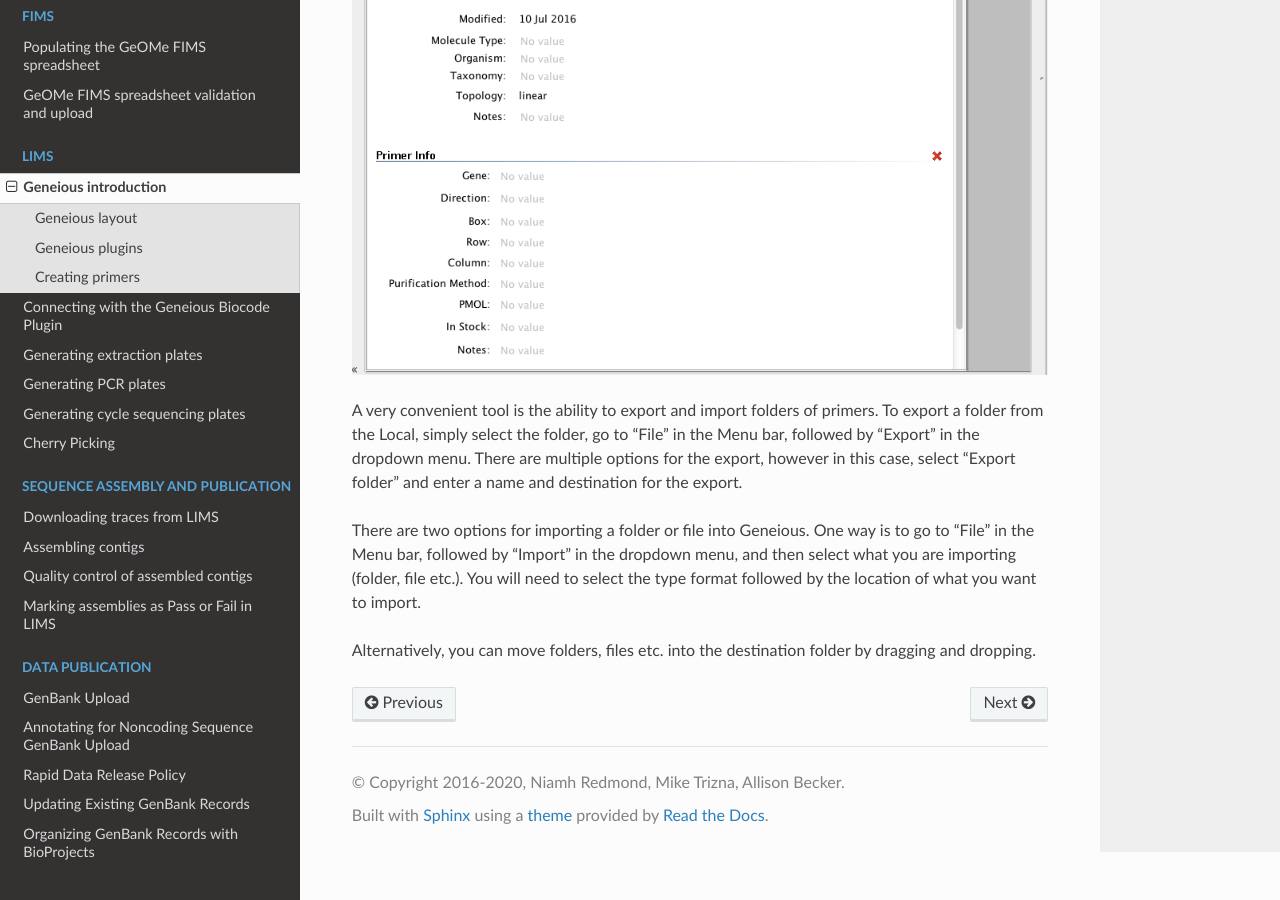
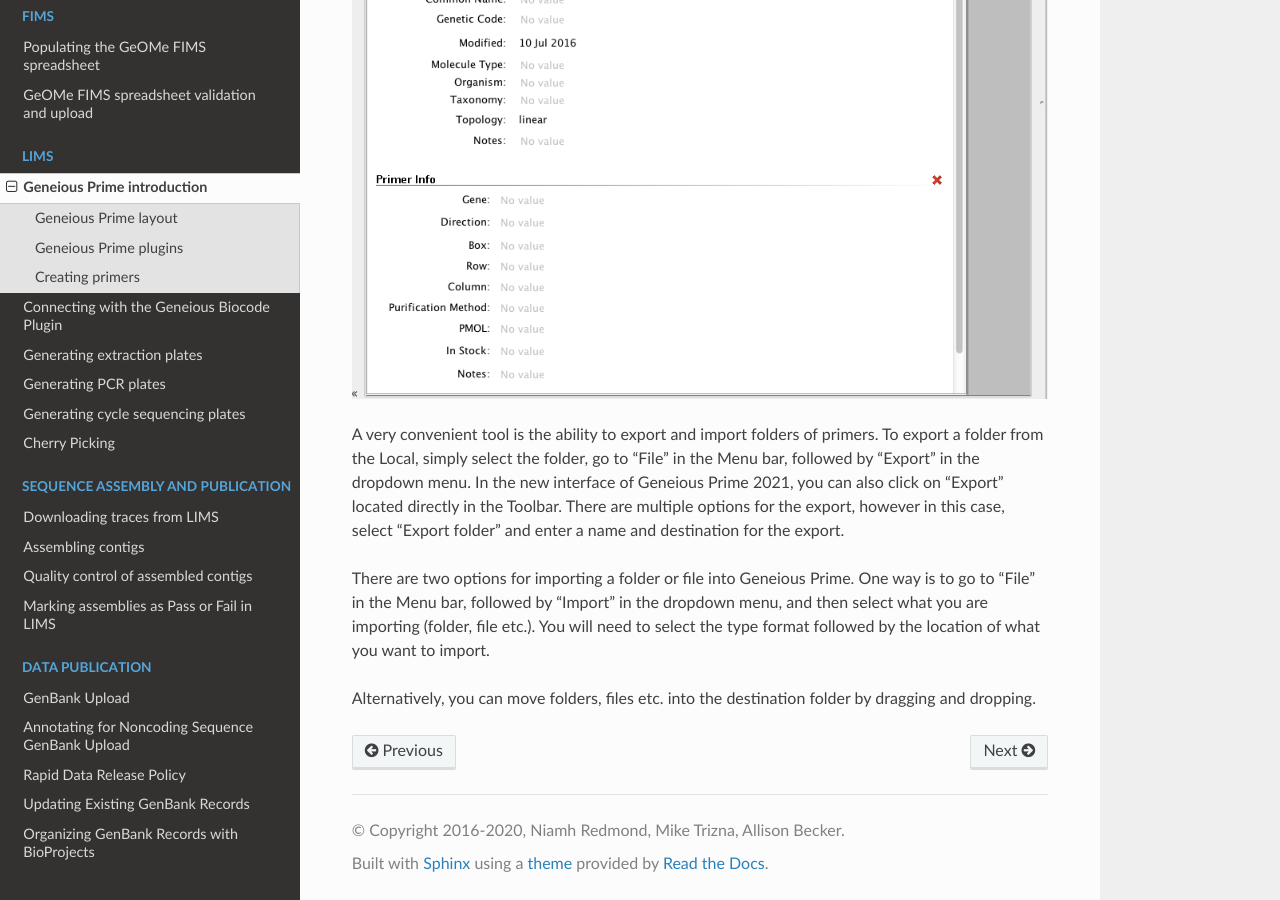
Before and after one commit to SIBarcodeNetwork/ReadtheDocsMaster, a Sphinx documentation site: the page built from Docs/geneious_intro.rst, in a window 1280 px wide and 900 px high, scrolled down 3210 px. Built offline with Sphinx 7.4.7 and the Read the Docs theme 2.0.0, drawn with Linux system fonts in a browser that asks for light colours; some of the changed text lies outside the part shown.

Commit message:
Update geneious_intro.rst

```diff
--- a/Docs/geneious_intro.rst
+++ b/Docs/geneious_intro.rst
@@ -1,16 +1,16 @@
-Geneious introduction
+Geneious Prime introduction
 =====================
 
-Geneious layout
+Geneious Prime layout
 ---------------
 
-Here is the layout of the Geneious window.
+Here is the layout of the Geneious Prime window.
 
 .. image:: /images/geneious_layout.png
 
-The **Toolbar** is found at the top of the Geneious window, and contains a variety of buttons including Back, Forward, Tree, Support and so on.
+The **Toolbar** is found at the top of the Geneious Prime window, and contains a variety of buttons including Back, Forward, Tree, Support and so on.
 
-The Geneious window is further divided into a number of panels including the **Document Table**, **Document Viewer**, **Options Panel**. The size of each panel can be adjusted by clicking on the border and dragging to the desired size.
+The Geneious Prime window is further divided into a number of panels including the **Document Table**, **Document Viewer**, **Options Panel**. The size of each panel can be adjusted by clicking on the border and dragging to the desired size.
 
 On the right-hand side is the **Help and Tutorial Panel**, where you can read a number of tutorials and also search for help in other topics.
 
@@ -18,7 +18,7 @@
 
 .. _plugins-link:
 
-Geneious plugins
+Geneious Prime plugins
 ----------------
 
 Plugins are downloadable modules that can add new functionality to the program.
@@ -35,7 +35,7 @@
 Creating primers
 ----------------
 
-To add a primer to your Local directory, you should first highlight the desination folder for the primer file. If you need to create a new folder in the directory, highlight the Local folder in the Sources panel, Click on "File" in the Menubar, and enter the new folder name.
+To add a primer to your Local directory, you should first highlight the desination folder for the primer file. If you need to create a new folder in the directory, highlight the Local folder in the Sources panel, Click on "File" in the Menubar, from the "New" options choose Folder, and enter the new folder name.
 
 To create a new primer, highlight the destination folder, then in the Toolbar select "Sequence" followed by "New Sequence" from the dropdown menu. A "New Sequence" window will open. Here, you must enter the primer sequence, name and in the "Type" dropdown menu select "Primer".
 
@@ -45,8 +45,8 @@
 
 .. image:: /images/primer_metadata.png
 
-A very convenient tool is the ability to export and import folders of primers. To export a folder from the Local, simply select the folder, go to "File" in the Menu bar, followed by "Export" in the dropdown menu. There are multiple options for the export, however in this case, select "Export folder" and enter a name and destination for the export.
+A very convenient tool is the ability to export and import folders of primers. To export a folder from the Local, simply select the folder, go to "File" in the Menu bar, followed by "Export" in the dropdown menu. In the new interface of Geneious Prime 2021, you can also click on "Export" located directly in the Toolbar. There are multiple options for the export, however in this case, select "Export folder" and enter a name and destination for the export.
 
-There are two options for importing a folder or file into Geneious. One way is to go to "File" in the Menu bar, followed by "Import" in the dropdown menu, and then select what you are importing (folder, file etc.). You will need to select the type format followed by the location of what you want to import.
+There are two options for importing a folder or file into Geneious Prime. One way is to go to "File" in the Menu bar, followed by "Import" in the dropdown menu, and then select what you are importing (folder, file etc.). You will need to select the type format followed by the location of what you want to import.
 
 Alternatively, you can move folders, files etc. into the destination folder by dragging and dropping.
```
